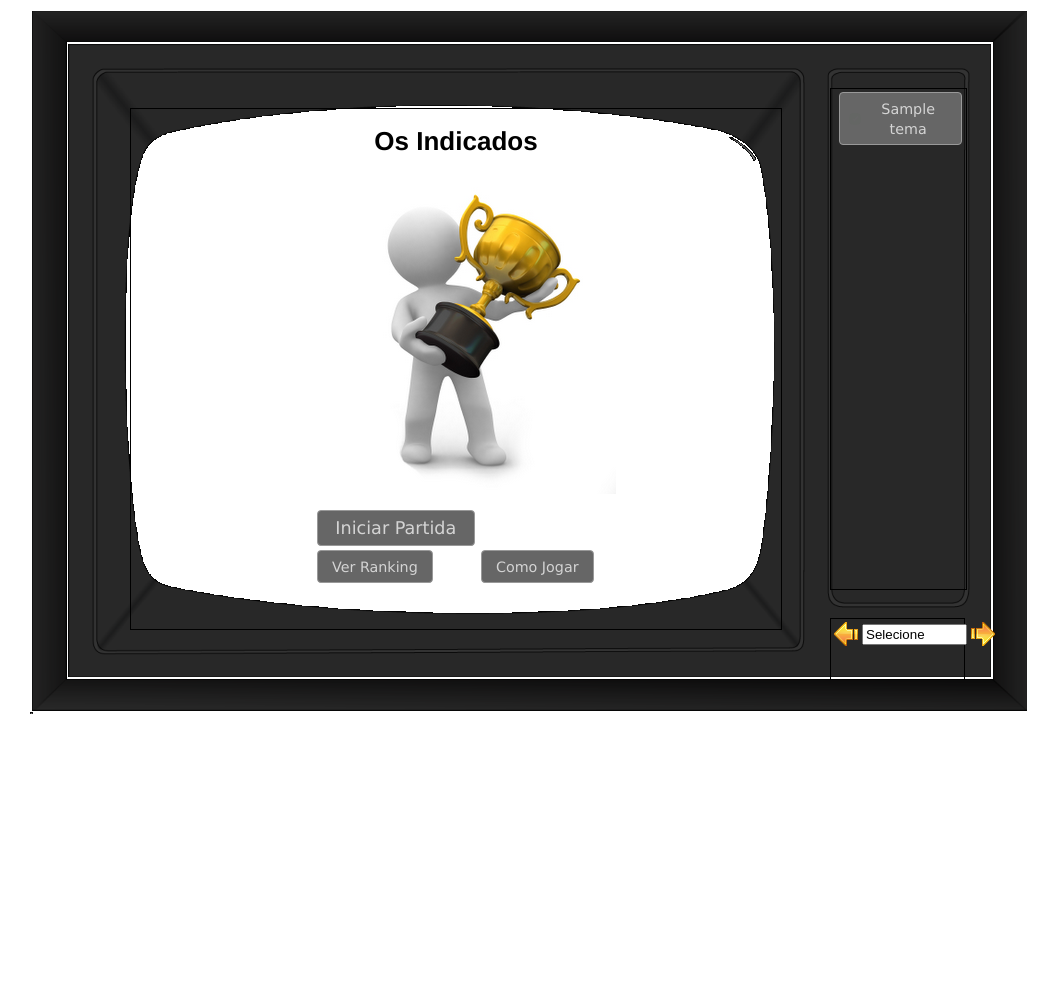
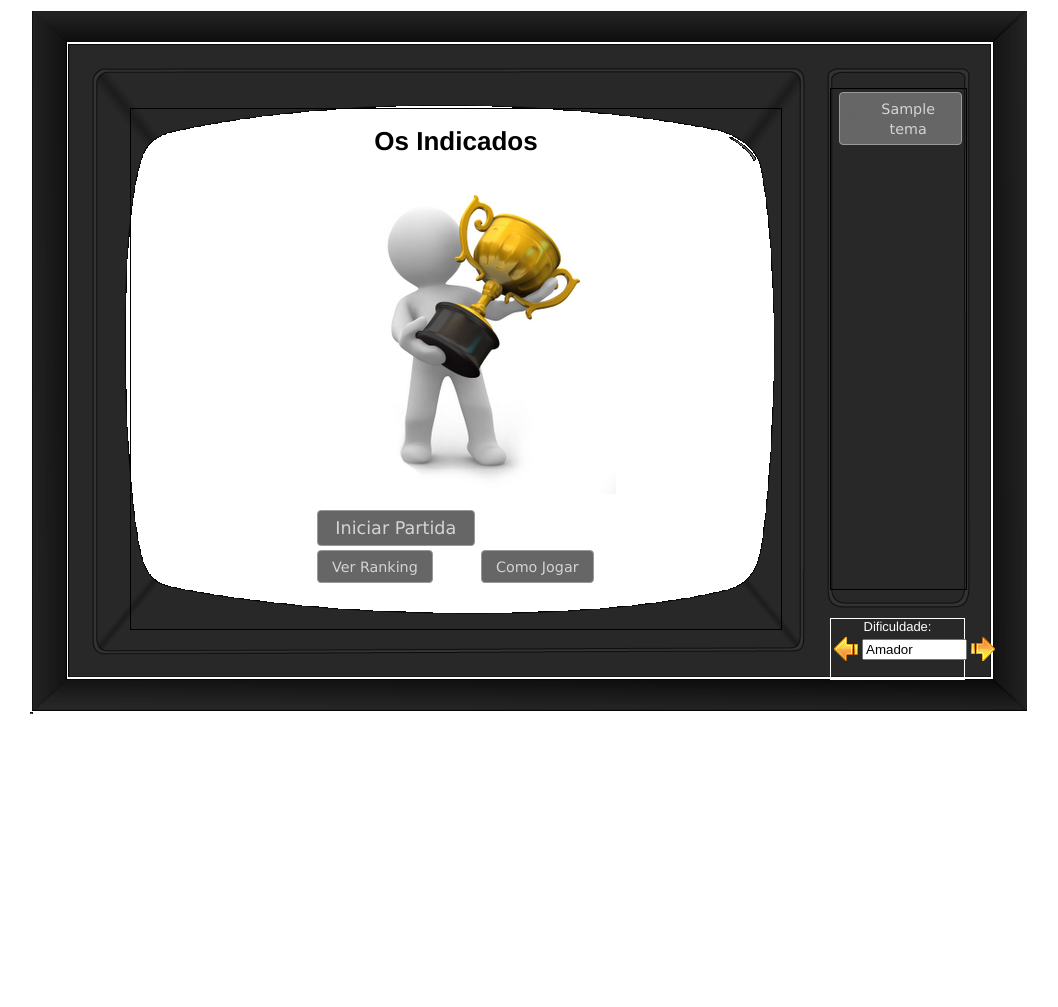
Before and after one commit to deborasetton/osindicados, a Django app: template osindicados/templates/jogo/config.html in a window 1280 px wide. Shown: the top 1007 px of the page, without its empty margins (98-1156 px from the left). Run offline with Django 3.2, Linux system fonts and the light colour scheme; the template is opened without the code that fills it: most values are stand-ins (such as "Sample title", 1, 10 or a date in 2020).

Commit message:
mudança na exibicao das dificuldades na tela de config

```diff
--- a/osindicados/media/css/base.css
+++ b/osindicados/media/css/base.css
@@ -45,4 +45,6 @@ html{
 	border: medium;
 	border-style: solid;
 	border-width: thin;
+	text-align: center;
+	color: white;
 	}
--- a/osindicados/templates/jogo/config.html
+++ b/osindicados/templates/jogo/config.html
@@ -12,14 +12,15 @@
 
 	function selectDifi(option) {
 	    if(option == 'left') {
-	        if(i == 0) i = 3;
+	        if(i == 0);
 	        else i--;
 	        document.getElementById('listdificuldades').value = dificuldade[i];
 	        document.getElementById('dificuldade').value = '' + i + 1;
 	    } else {
+	    	if (i==3);
+	        else i ++;
 	        document.getElementById('listdificuldades').value = dificuldade[i];
 	        document.getElementById('dificuldade').value = '' + i + 1;
-	        i = (++i)%4;
 	    }
 
 	}
@@ -65,10 +66,11 @@
 {% endblock sidebar%}
 
 {% block footer %}
+Dificuldade:
 <input type="hidden" name="dificuldade" value='0' id="dificuldade"/>
 <table>
  <tr><td><div id="lefclick" onclick="javascript: selectDifi('left');"><img src="/osindicadosmedia/img/seta1.png" style="cursor:pointer"> </div></td>
-	<td><input type="text" name="listdificuldades" value="Selecione" id="listdificuldades" size="10"/></td>
+	<td><input type="text" name="listdificuldades" value="Amador" id="listdificuldades" size="10"/></td>
     <td><div id="rightclick" onclick="javascript: selectDifi('right');"><img src="/osindicadosmedia/img/seta2.png" style="cursor:pointer"> </div></td></tr>
 </table>
 </form>
```
